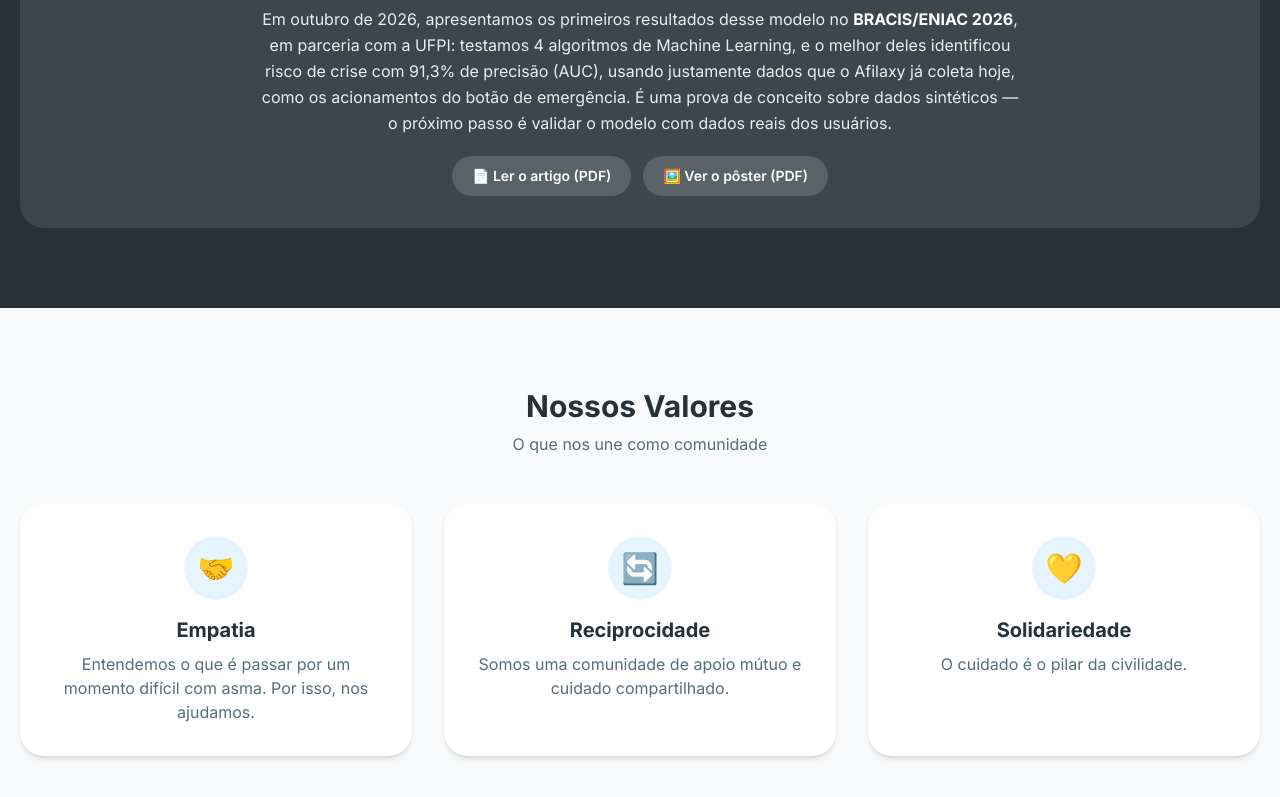
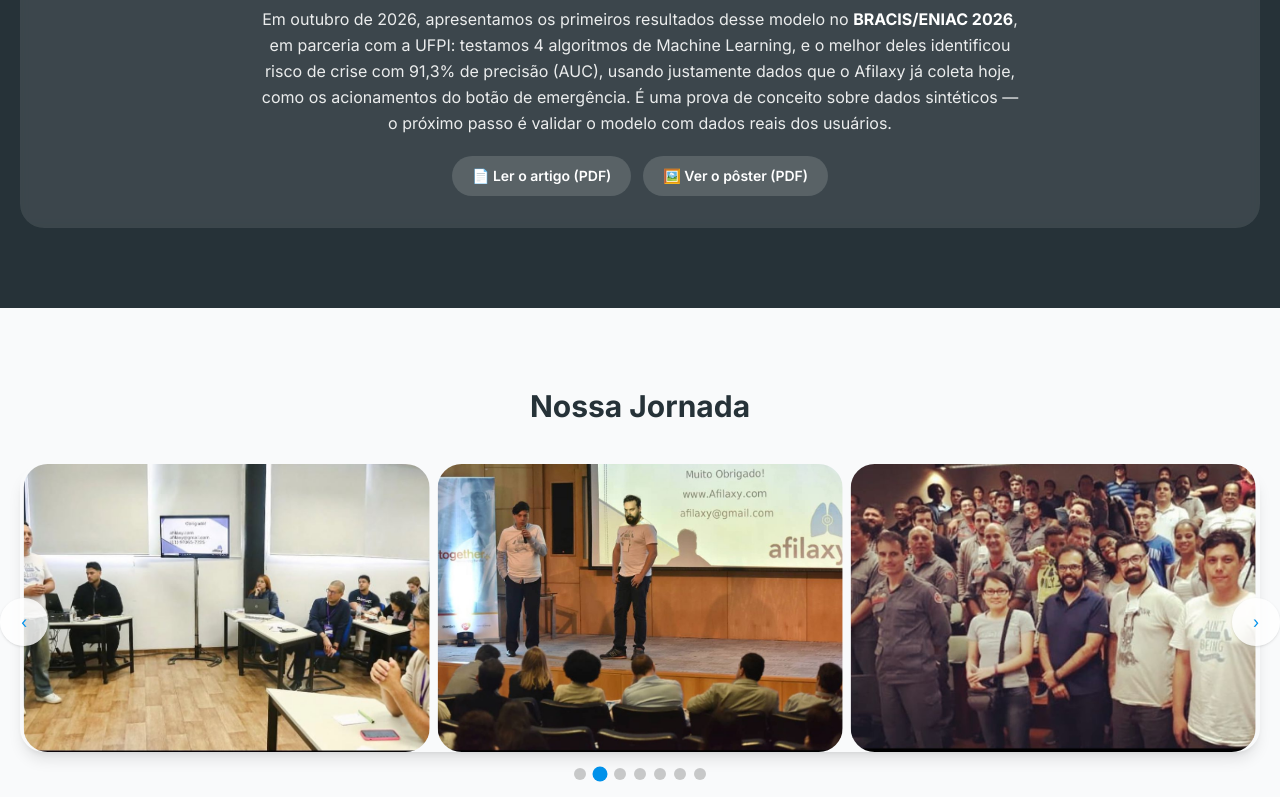
Before and after one commit to herb-sin/afilaxy-website, a React (Vite) app: page / in a window 1280 px wide. Shown: the part 2000-2797 px from the top of the page. Built offline with nearby package versions, Linux system fonts and the light colour scheme; no server answers.

Commit message:
Nossos Valores removido

```diff
--- a/src/components/Navbar.tsx
+++ b/src/components/Navbar.tsx
@@ -4,7 +4,6 @@ import { Link, useLocation } from 'react-router-dom'
 const links = [
   { to: '/', label: 'Início' },
   { to: '/#como-funciona', label: 'Como Funciona' },
-  { to: '/#valores', label: 'Nossos Valores' },
   { to: '/#jornada', label: 'Jornada' },
 ]
 
--- a/src/pages/Home.tsx
+++ b/src/pages/Home.tsx
@@ -60,12 +60,6 @@ const faqs = [
     a: 'Os Termos Gerais e Condições de Uso regulam o relacionamento entre a AFILAXY e os Usuários, cobrindo cadastro, Perfil Médico, Índice de Bem-Estar, emergência P2P, direitos do titular (LGPD) e limitações de responsabilidade.',
     link: { href: '/termos', label: 'Ler Termos de Uso' },
   },
-]
-
-const values = [
-  { icon: '🤝', title: 'Empatia', desc: 'Entendemos o que é passar por um momento difícil com asma. Por isso, nos ajudamos.' },
-  { icon: '🔄', title: 'Reciprocidade', desc: 'Somos uma comunidade de apoio mútuo e cuidado compartilhado.' },
-  { icon: '💛', title: 'Solidariedade', desc: 'O cuidado é o pilar da civilidade.' },
 ]
 
 export default function Home() {
@@ -196,25 +190,6 @@ export default function Home() {
         </div>
       </section>
 
-      {/* Valores */}
-      <section id="valores" className="py-20">
-        <div className="mx-auto max-w-7xl px-5">
-          <div className="mb-12 text-center">
-            <h2 className="text-3xl font-bold text-secondary">Nossos Valores</h2>
-            <p className="mt-2 text-muted">O que nos une como comunidade</p>
-          </div>
-          <div className="grid gap-8 md:grid-cols-3">
-            {values.map((v, i) => (
-              <div key={i} className="rounded-card bg-white p-8 text-center shadow-md transition hover:-translate-y-2 hover:shadow-xl">
-                <div className="mx-auto mb-4 flex h-16 w-16 items-center justify-center rounded-full bg-primary/10 text-3xl">{v.icon}</div>
-                <h3 className="mb-2 text-xl font-bold text-secondary">{v.title}</h3>
-                <p className="text-muted">{v.desc}</p>
-              </div>
-            ))}
-          </div>
-        </div>
-      </section>
-
       {/* Nossa Jornada */}
       <section id="jornada" className="bg-gray-50 py-20">
         <div className="mx-auto max-w-7xl px-5">
```
